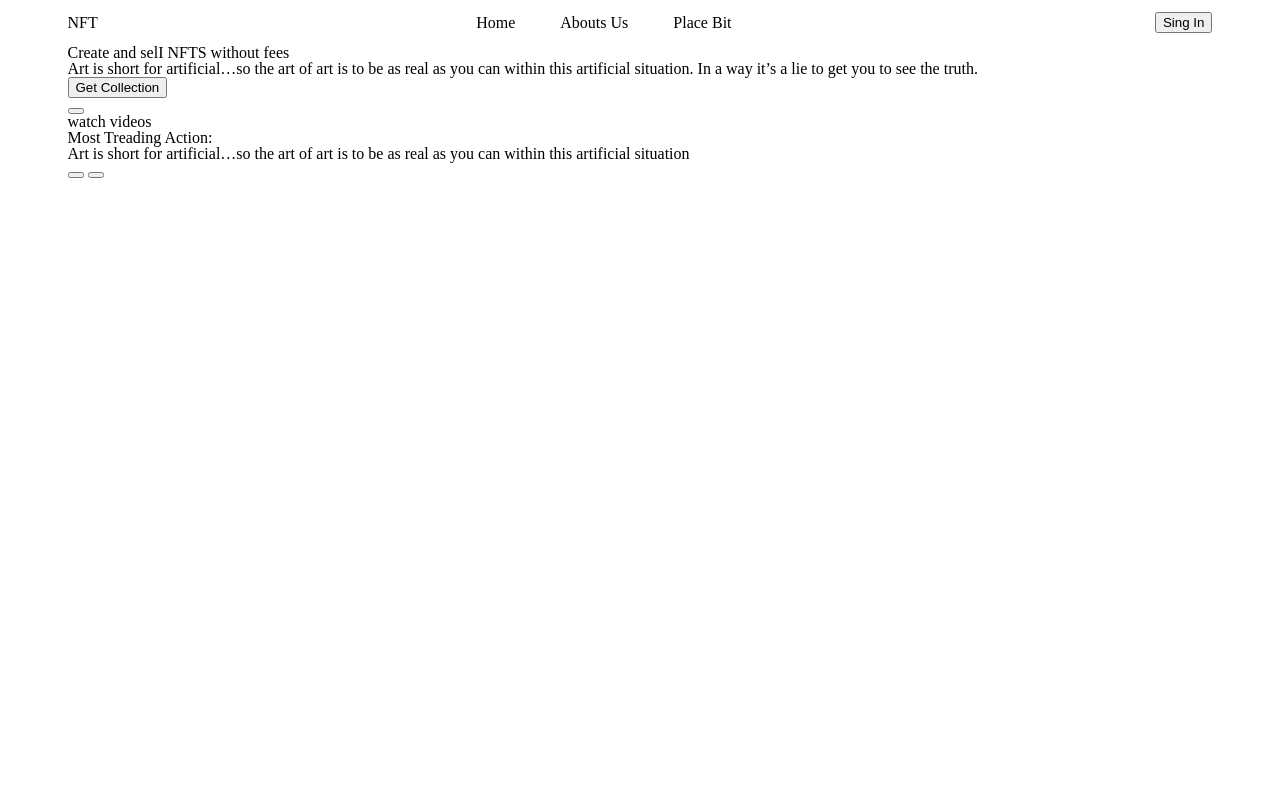
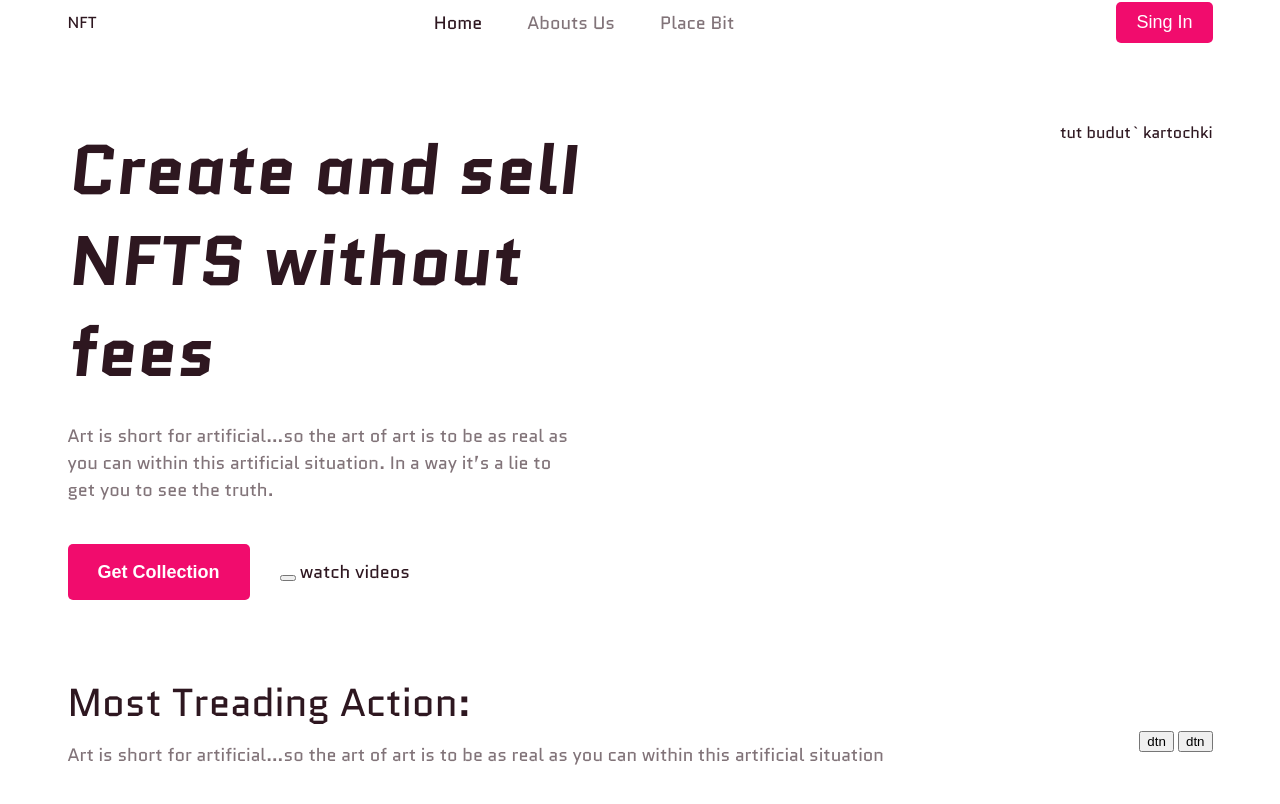
Before and after one commit to Musiyan98/project, a plain HTML site: page NFT/index.html in a window 1280 px wide. Drawn offline with Linux system fonts and the light colour scheme.

Commit message:
text_html.

```diff
--- a/NFT/css/style.scss
+++ b/NFT/css/style.scss
@@ -1,7 +1,11 @@
 @import "_reset";
-
+body {
+	font-family: 'Quantico', sans-serif;
+	color: #2E1720;
+}
 
 .body-container {
+
    width: 1145px;
 	margin: auto auto;
 }
@@ -26,41 +30,127 @@ align-items: center;
 		margin-right: 45px;
 		height: 100%;
 		align-items: center;
+		font-size: 18px;
+		line-height: 26px;
+		color: #2E1720;
+		opacity: 0.6;
 
+	& .active {
+		color: #2E1720;
+		opacity: 0;
+	}
 
-		.active {
-
-		}
 	}
+.active {
+		color: #2E1720;
+		opacity: 1;
+	}
+.header-singin {
+	font-size: 18px;
+	line-height: 120%;
+	text-transform: capitalize;
+	color: #FFFFFF;
+	background-color: #F10C6D;
+	border: none;
+	border-radius: 5px;
+	padding: 10px 20px;
+}
 
 .main {
 
 
+
 		&__container {
+
+		}
+
+		&__content {
+		display: flex;
+		flex-direction: row;
+		justify-content: space-between;
+		margin: 80px auto;
 		}
 
 		&__content-item {
 		}
 
 		&__content-text {
+			width: 45%;
+			& h2 {
+				font-style: italic;
+				font-weight: bold;
+				font-size: 70px;
+				line-height: 130%;
+			}
+
+			& p {
+				font-style: normal;
+				font-weight: normal;
+				font-size: 18px;
+				line-height: 150%;
+				color: #2E1720;
+				opacity: 0.6;
+				margin-top: 25px;
+				margin-bottom: 40px;
+			}
+		}
+		&__content-subitem {
+			display: flex;
+			align-items: center;
+			& span {
+				font-size: 18px;
+				line-height: 26px;
+			}
 		}
 }
-.main-content {
+.get-collection {
+	padding: 15px 30px;
+	background: #F10C6D;
+	border: none;
+	border-radius: 5px;
+	font-weight: bold;
+	font-size: 18px;
+	line-height: 26px;
+	text-transform: capitalize;
+	color: #FFFFFF;
+
 }
+
 .svg {
+	margin: auto 15px;
 }
+
 .play-btn {
+
 }
 .main-NFT-card {
 }
+
+
 .footer {
 
 		&__container {
 		}
 }
 .footer-content-main {
+	display: flex;
+	align-items: center;
+	justify-content: space-between;
 }
 .footer-content-text {
+
+	& h3 {
+		font-size: 39px;
+		line-height: 120%;
+	}
+
+	& p {
+		font-size: 18px;
+		line-height: 150%;
+		opacity: 0.6;
+		margin-top: 15px;
+		margin-bottom: 35px;
+	}
 }
 .footer-content-btn {
 }
--- a/NFT/index.html
+++ b/NFT/index.html
@@ -5,6 +5,10 @@
    <meta http-equiv="X-UA-Compatible" content="IE=edge">
    <meta name="viewport" content="width=device-width, initial-scale=1.0">
    <title>NFT</title>
+   <link rel="preconnect" href="https://fonts.googleapis.com">
+   <link rel="preconnect" href="https://fonts.gstatic.com" crossorigin>
+   <link href="https://fonts.googleapis.com/css2?family=Quantico:ital,wght@0,400;0,700;1,700&display=swap"
+      rel="stylesheet">
    <link rel="stylesheet" href="css/style.css">
 </head>
 <body>
@@ -22,11 +26,11 @@
          </div>
 
          <div class="header-item">
-            <button>Sing In</button>
+            <button class="header-singin">Sing In</button>
          </div>
       </header>
       <div class="main__container">
-         <div class="main-content">
+         <div class="main__content">
             <div class="main__content-item main__content-text">
                <h2>Create and selI <span>NFTS</span> without fees</h2>
                <p>
@@ -34,18 +38,19 @@
                   within this artificial situation. In a way it’s a lie to get you to see the truth.
                </p>
 
-               <div>
-                  <button>Get Collection</button>
+               <div class="main__content-subitem">
+                  <button class="get-collection">Get Collection</button>
                   <div class="svg"></div>
                   <div class="play-btn">
                      <button></button>
-                     <p>watch videos</p>
+                     <span>watch videos</span>
                   </div>
                </div>
             </div>
             <div class="main__content-item main-NFT-card">
 
                <!-- !MAIN NFT CARD -->
+               <p>tut budut` kartochki</p>
 
             </div>
          </div>
@@ -61,8 +66,8 @@
                </div>
 
                <div class="footer-content-btn">
-                  <button></button>
-                  <button></button>
+                  <button>dtn</button>
+                  <button>dtn</button>
                </div>
             </div>
 
```
Also changed, not shown: NFT/css/style.css.
